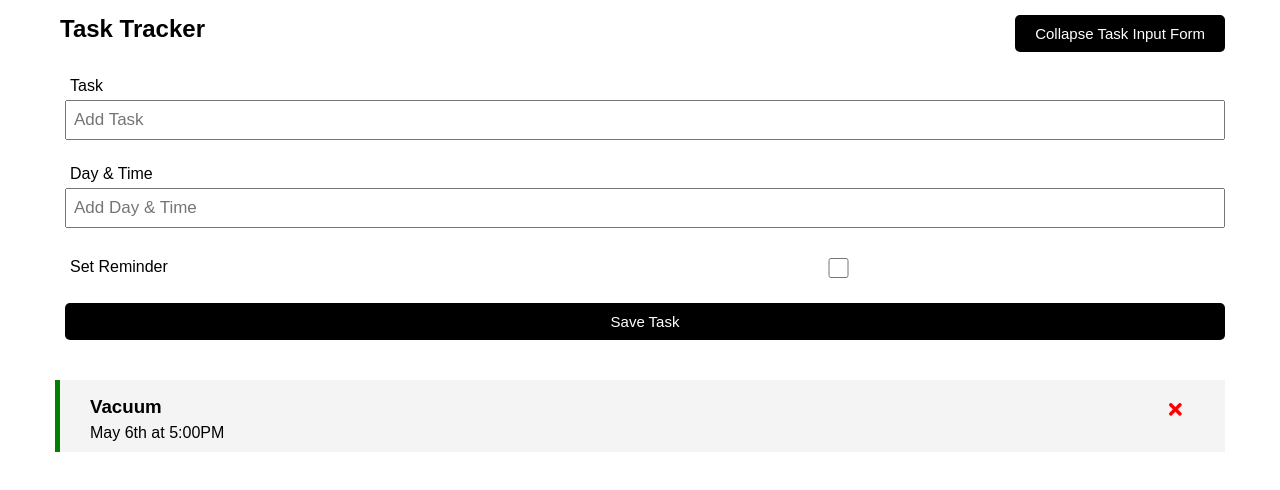
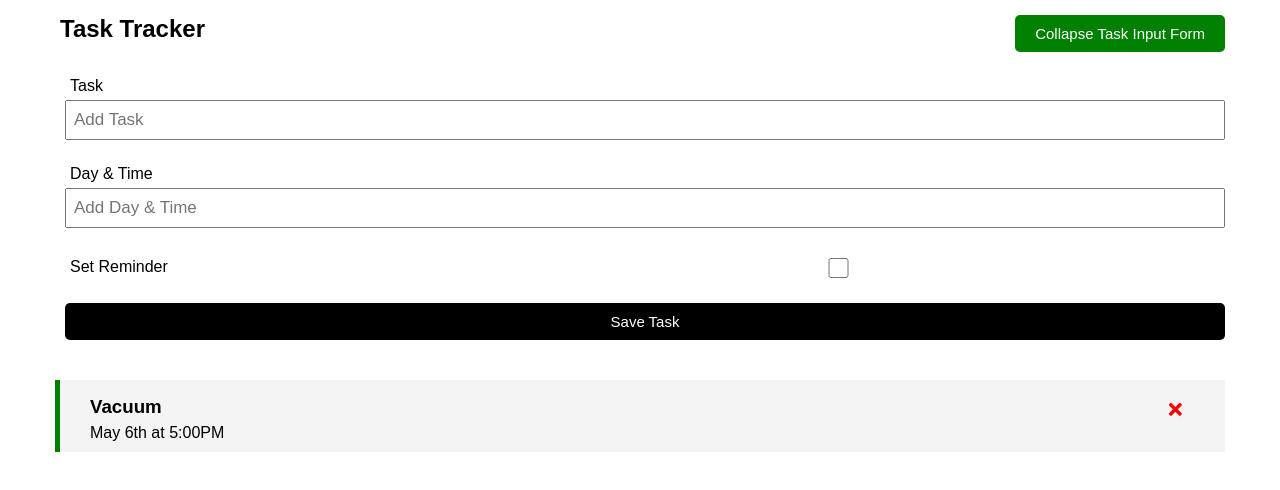
Before and after one commit to NelsonWu820/react-task-tracker, a React (Create React App) app: page / in a window 1280 px wide. Shown: the top 490 px of the page. Built offline with nearby package versions, Linux system fonts and the light colour scheme.

Commit message:
Adding color to the collapse based on if its there

```diff
--- a/src/components/Header.js
+++ b/src/components/Header.js
@@ -1,10 +1,11 @@
 import Button from "./Button"
 
-const Header = ({ changeTaskForm }) => {
+const Header = ({ changeTaskForm, showAddTask }) => {
   return (
     <section className="header">
         <h1>Task Tracker</h1>
-        <Button color='black' text="Collapse Task Input Form" onClick={changeTaskForm}/>
+        <Button color={showAddTask ? "green": "red"} text={showAddTask ? "Collapse Task Input Form" : "Expand Task Input Form"}
+        onClick={changeTaskForm} showAddTask={showAddTask}/>
     </section>
   )
 }
```
